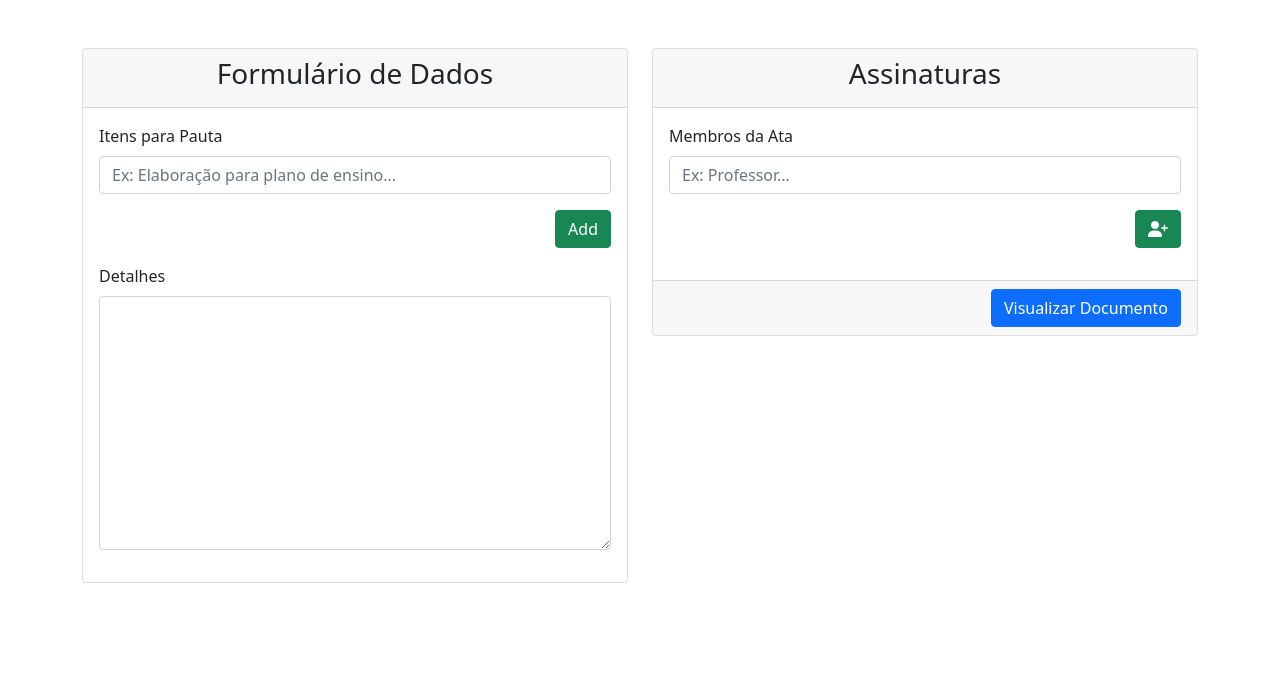
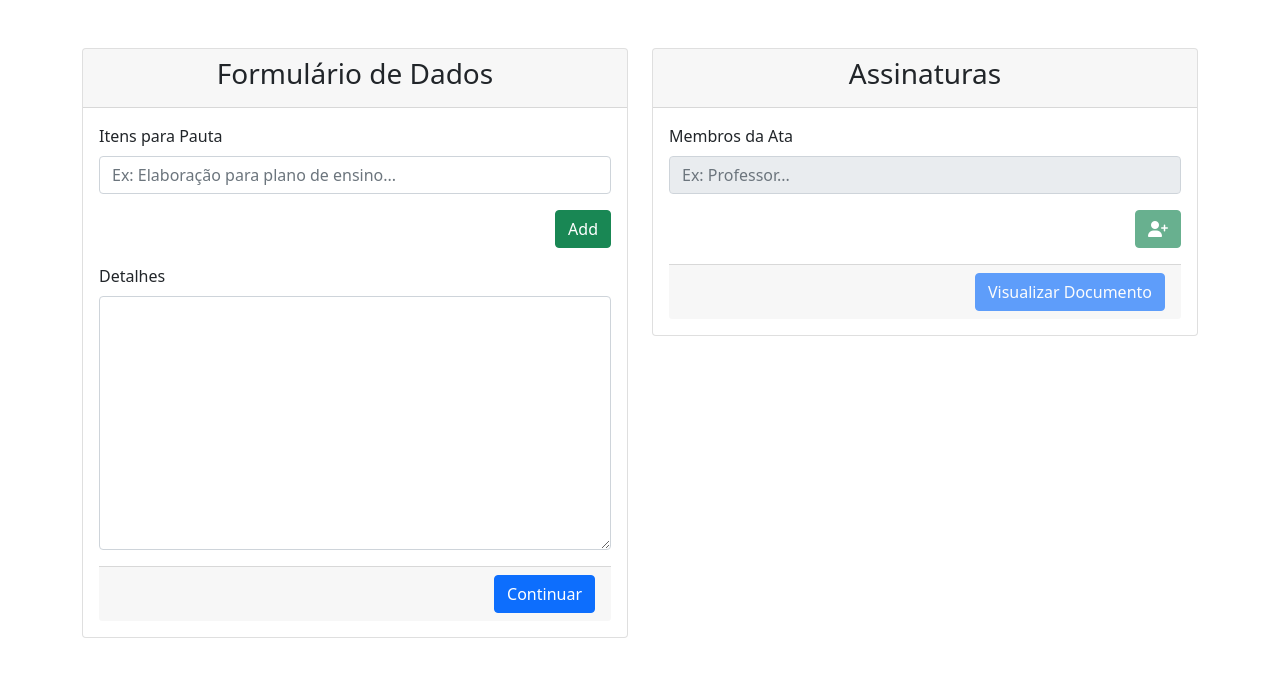
Before and after one commit to PedroFSValladares/ata-system, a PHP site: page / in a window 1280 px wide. Shown: the top 677 px of the page. Run offline with PHP 8.4, Linux system fonts and the light colour scheme; some libraries are stand-ins or nearby versions.

Commit message:
coloquei muita coisa

```diff
--- a/addItem.js
+++ b/addItem.js
@@ -43,12 +43,24 @@ function envioDeDados(input, lista) {
     var arrayItems = ['div'];
     arrayLenght = arrayItems.length;
 
-    for(i = 0; i < arrayLenght; i++){
+    if(input == inputs[0]){
+      for(i = 0; i < arrayLenght; i++){
+        let count = lista.childElementCount;
         $('<div class="input-group mb-2">'
-            +'<input type="text" class="form-control" value="'+capturado+'" required>'
+            +'<input type="text" class="form-control" name="input'+count+'" value="'+capturado+'" required>'
             +'<button class="btn btn-outline-danger btnExclui" type="button">Excluir</button>'
         +'</div>'
         ).appendTo(lista);
+      }
+    }else if(input == inputs[1]){
+      let count = lista.childElementCount;
+      for(i = 0; i < arrayLenght; i++){
+        $('<div class="input-group mb-2">'
+            +'<input type="text" class="form-control" name="ass'+count+'" value="'+capturado+'" required>'
+            +'<button class="btn btn-outline-danger btnExclui" type="button">Excluir</button>'
+        +'</div>'
+        ).appendTo(lista);
+      }
     }
 
     input.value = "";
@@ -69,12 +81,10 @@ function exclusaoItens(btnExclui) {
 $('.botaoEnviar').click(function (e) {
   e.preventDefault();
 
-  if(listas[0].childElementCount > 0 && listas[1].childElementCount > 0){
+  if(listas[0].childElementCount > 0){
     $(".botaoEnviar").unbind('click').click();
   }else if(listas[0].childElementCount == 0){
     alert("Insira itens na pauta!");
-  }else if(listas[1].childElementCount == 0){
-    alert("Insira membros para a assinatura!");
   }
 });
 
--- /dev/null
+++ b/controleForm.js
@@ -0,0 +1,33 @@
+$("#form1").on( "submit", function( event ) {
+  event.preventDefault();
+
+  let visualizar = $('#visualizar');
+
+  $(inputs[1]).prop("disabled", false);
+  $(botoes[1]).prop("disabled", false);
+  $(visualizar).prop("disabled", false);
+
+  $(inputs[1]).focus();
+});
+
+$("#form2").on("submit", (e) => {
+
+  e.preventDefault();
+
+  let vForm1 = $("#form1").serializeArray();
+  let vForm2 = $("#form2").serializeArray();
+  let arr = $.merge(vForm1, vForm2);
+
+  const vUrl = $("#form2").attr( "action" );
+  const vData = { arr };
+
+  $.ajax({
+    type: "POST",
+    url: vUrl,
+    data: vData,
+    success:function(data){
+      $('body').html(data);
+    }
+  });
+
+});
--- a/index.php
+++ b/index.php
@@ -1,21 +1,17 @@
 <!DOCTYPE html>
 <html lang="pt-br">
+
 <head>
   <meta charset="UTF-8" />
   <meta http-equiv="X-UA-Compatible" content="IE=edge" />
   <meta name="viewport" content="width=device-width, initial-scale=1.0" />
   <title>Ata de Reunião</title>
 
-    <link
-      href="https://cdn.jsdelivr.net/npm/bootstrap@5.1.3/dist/css/bootstrap.min.css"
-      rel="stylesheet"
-      integrity="sha384-1BmE4kWBq78iYhFldvKuhfTAU6auU8tT94WrHftjDbrCEXSU1oBoqyl2QvZ6jIW3"
-      crossorigin="anonymous"
-    />
+  <link href="https://cdn.jsdelivr.net/npm/bootstrap@5.1.3/dist/css/bootstrap.min.css" rel="stylesheet" integrity="sha384-1BmE4kWBq78iYhFldvKuhfTAU6auU8tT94WrHftjDbrCEXSU1oBoqyl2QvZ6jIW3" crossorigin="anonymous" />
   <script src="https://kit.fontawesome.com/cf4fb9e680.js" crossorigin="anonymous"></script>
   <script type="text/javascript" src="./jquery.js"></script>
+</head>
 
-  </head>
 <body>
   <div class="container">
     <div class="row mt-5">
@@ -25,15 +21,10 @@
             <h3 class="text-center">Formulário de Dados</h3>
           </div>
           <div class="card-body">
-              <form method="post" action="./viewAta.php">
+            <form id="form1">
               <div class="mb-3 position-relative">
                 <label for="campo" class="form-label">Itens para Pauta</label>
-                  <input
-                    type="text"
-                    name="campo"
-                    class="form-control campo"
-                    placeholder="Ex: Elaboração para plano de ensino..."
-                  />
+                <input type="text" class="form-control campo" placeholder="Ex: Elaboração para plano de ensino..." />
                 <div class="invalid-tooltip">
                   O campo não pode estar vazio!
                 </div>
@@ -47,18 +38,15 @@
               <div class="mb-3 lista">
               </div>
               <div class="mb-3">
-                  <label for="detalhes" id="detalhes" class="form-label"
-                    >Detalhes</label
-                  >
-                  <textarea
-                    class="form-control"
-                    name="detalhes"
-                    id="detalhes"
-                    cols="20"
-                    rows="10"
-                    required
-                  ></textarea>
+                <label for="detalhes" id="detalhes" class="form-label">Detalhes</label>
+                <textarea class="form-control" name="detalhes" id="detalhes" cols="20" rows="10" required></textarea>
               </div>
+              <div class="card-footer">
+                <div class="d-flex justify-content-end">
+                  <input class="btn btn-primary botaoEnviar" type="submit" value="Continuar">
+                </div>
+              </div>
+            </form>
           </div>
         </div>
       </div>
@@ -68,30 +56,24 @@
             <h3 class="text-center">Assinaturas</h3>
           </div>
           <div class="card-body">
+            <form id="form2" action="./viewAta.php">
               <div class="mb-3 position-relative">
                 <label for="campo" class="form-label">Membros da Ata</label>
-                <input
-                  type="text"
-                  name="campo"
-                  class="form-control campo"
-                  placeholder="Ex: Professor..."
-                  />
+                <input type="text" class="form-control campo" placeholder="Ex: Professor..." disabled>
                 <div class="invalid-tooltip">
                   O campo não pode estar vazio!
                 </div>
               </div>
-
               <div class="mb-3 d-flex justify-content-end">
-                <button class="btn btn-success botao">
+                <button class="btn btn-success botao" disabled>
                   <i class="fa-solid fa-user-plus"></i>
                 </button>
               </div>
               <div class="mb-3 lista">
               </div>
-            </div>
               <div class="card-footer">
                 <div class="d-flex justify-content-end">
-                <input class="btn btn-primary botaoEnviar" type="submit" value="Visualizar Documento">
+                  <input class="btn btn-primary" id="visualizar" type="submit" value="Visualizar Documento" disabled>
                 </div>
               </div>
             </form>
@@ -99,12 +81,11 @@
         </div>
       </div>
     </div>
+  </div>
 
-    <script
-    src="https://cdn.jsdelivr.net/npm/bootstrap@5.1.3/dist/js/bootstrap.bundle.min.js"
-    integrity="sha384-ka7Sk0Gln4gmtz2MlQnikT1wXgYsOg+OMhuP+IlRH9sENBO0LRn5q+8nbTov4+1p"
-      crossorigin="anonymous"
-    ></script>
+  <script src="https://cdn.jsdelivr.net/npm/bootstrap@5.1.3/dist/js/bootstrap.bundle.min.js" integrity="sha384-ka7Sk0Gln4gmtz2MlQnikT1wXgYsOg+OMhuP+IlRH9sENBO0LRn5q+8nbTov4+1p" crossorigin="anonymous"></script>
   <script src="addItem.js"></script>
+  <script src="controleForm.js"></script>
 </body>
+
 </html>
--- a/view.css
+++ b/view.css
@@ -1,14 +1,13 @@
 .conteudo {
   margin: 0 auto;
   max-width: 620px;
-  min-height: 877px;
   box-shadow: rgba(100, 100, 111, 0.2) 0px 7px 29px 0px;
   border-radius: 5px;
 }
 
 .meio {
   width: 100%;
-  height: 658px;
+  height: 400px;
 }
 
 @media (max-width: 575.98px) {
--- a/viewAta.php
+++ b/viewAta.php
@@ -1,3 +1,9 @@
+<?php
+echo "<pre>";
+print_r($_POST['arr']);
+echo "</pre>";
+exit;
+?>
 <!DOCTYPE html>
 <html lang="pt-br">
 
```
Lines whose indentation alone changed are shown as unchanged.
